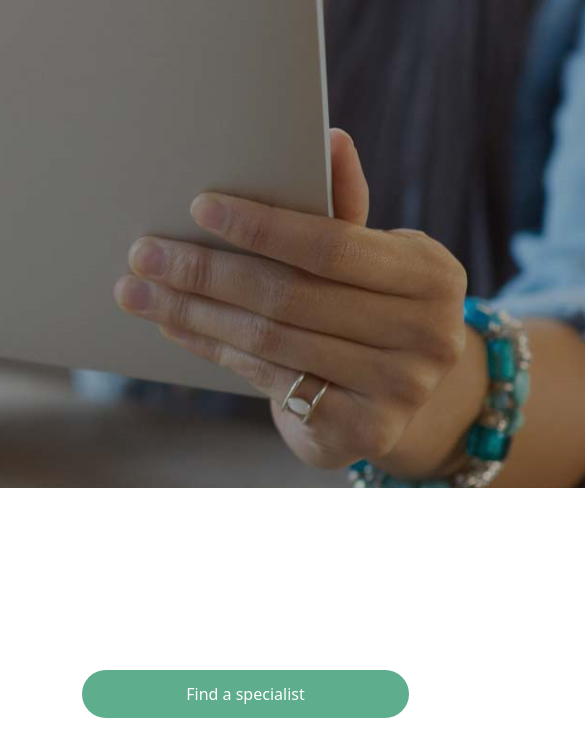
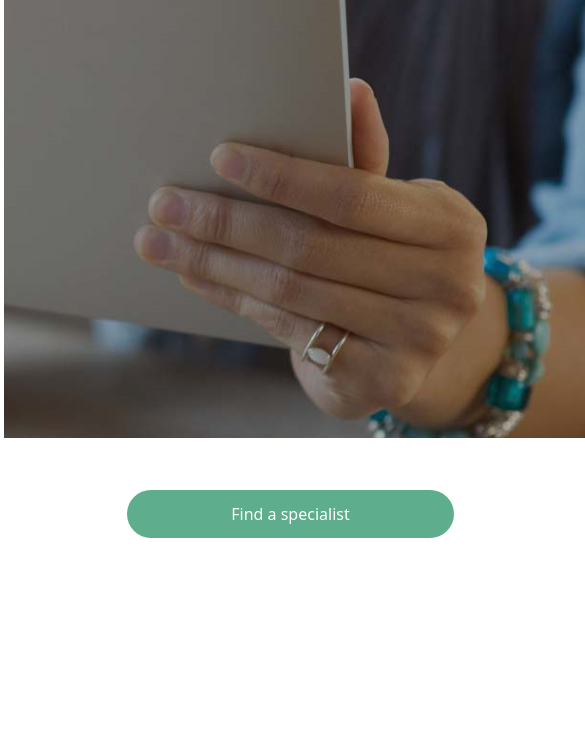
Before and after one commit to james-webdev/Plug-Play_test, a Gatsby site: page / in a window 390 px wide. Shown: the part 286-1042 px from the top of the page, 585 px wide, since content can reach past the window. After the commit the page ends 844 px from the top, so only its background shows below. Built offline with nearby package versions, Linux system fonts and the light colour scheme; Gatsby itself is replaced by a stand-in of ours.

Commit message:
working on the background image and responsiveness

```diff
--- a/src/styles/global.css
+++ b/src/styles/global.css
@@ -30,11 +30,11 @@
     background-image: url(../../src/images/smallbg.png);
     background-position: center;
     background-repeat: no-repeat;
-    height: 900px;
+    height: 800px;
     border-bottom: none;
     margin-left: 0px;
     margin-right: 0px;
-    width: 150%;
+    width: 160%;
   }
 }
 
@@ -54,7 +54,8 @@
   .smallScreens {
     /* background-color: greenyellow !important; */
     width: 491px !important;
-
+    height: 0px !important;
+    margin-left: 45px !important;
   }
 }
 
```
